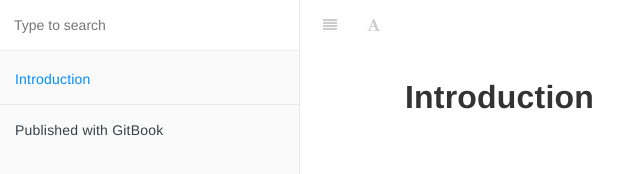
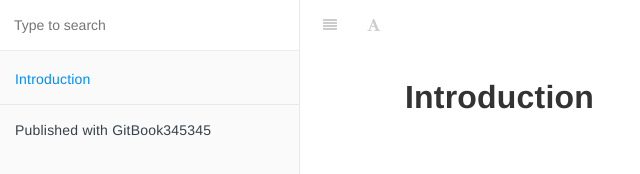
Before and after one commit to tayler882/test, a plain HTML site: page index.html in a window 1280 px wide. Shown: the top 174 px of the page, 0-640 px from the left. Drawn offline with Linux system fonts and the light colour scheme.

Commit message:
Update index.html

```diff
--- a/index.html
+++ b/index.html
@@ -105,7 +105,7 @@
 
     <li>
         <a href="https://www.gitbook.com" target="blank" class="gitbook-link">
-            Published with GitBook
+            Published with GitBook345345
         </a>
     </li>
 </ul>
```
